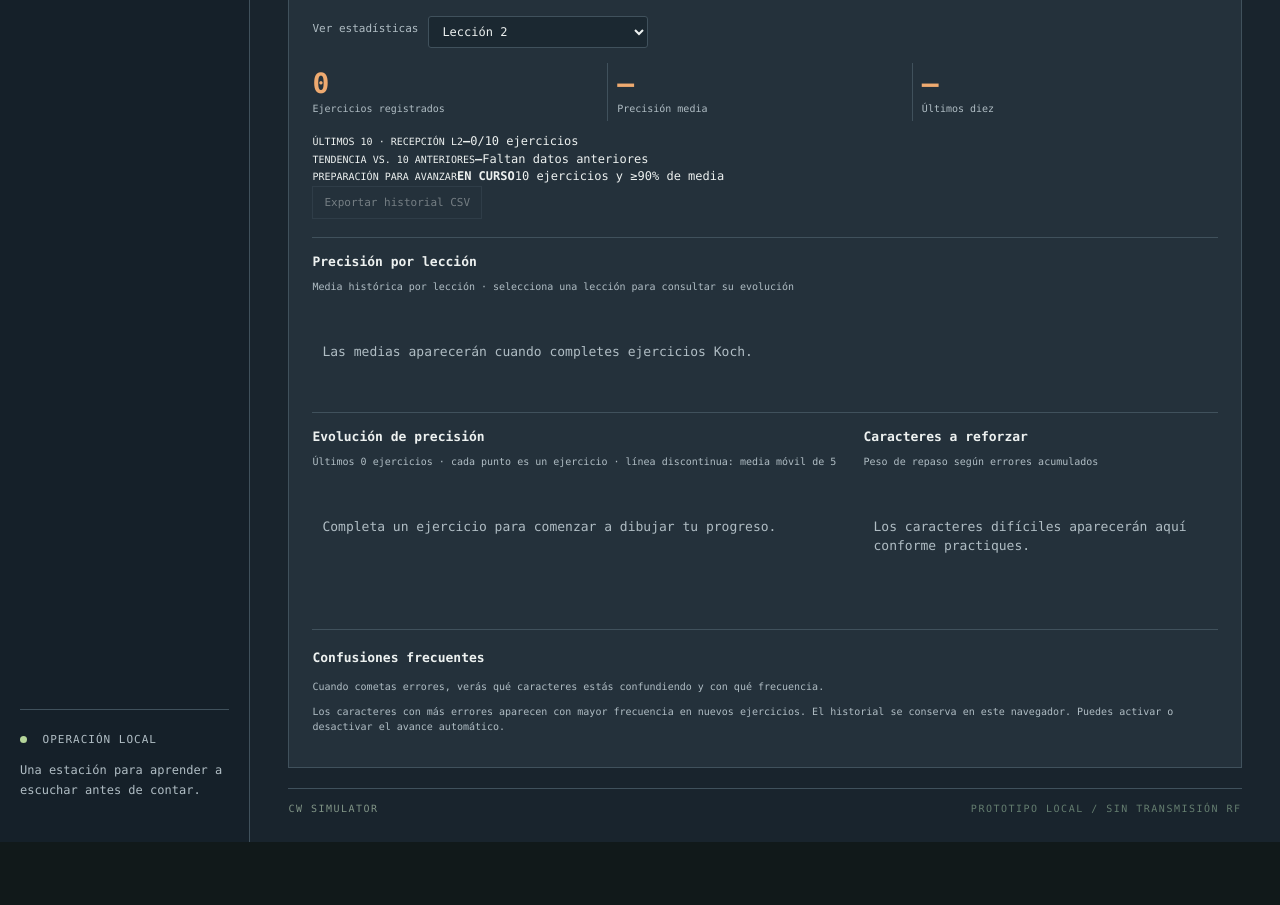
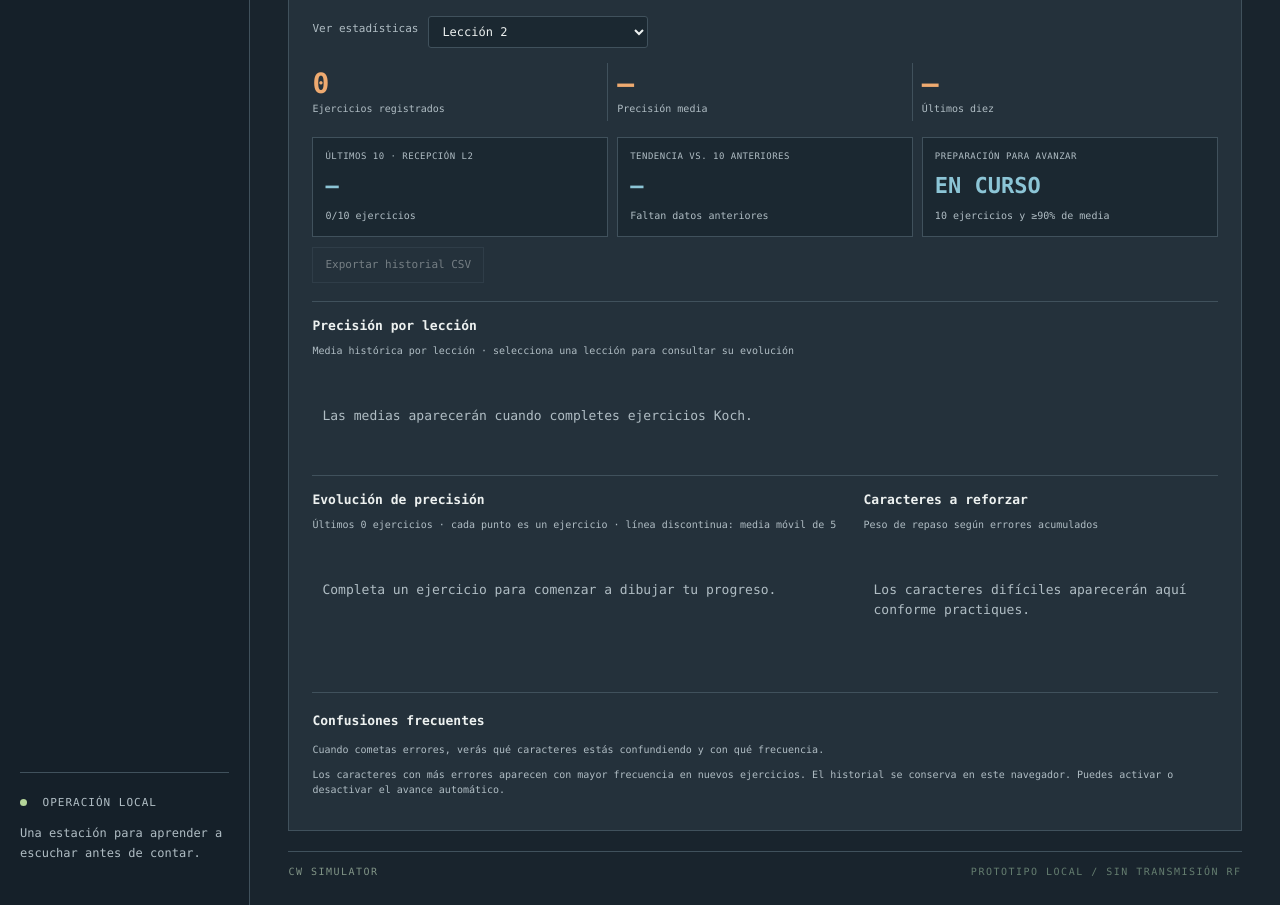
Before and after one commit to dgarcoe/CWSimulator, a React (Vite) app: page / in a window 1280 px wide. Shown: the part 900-1805 px from the top of the page. Before the commit the page ends 1742 px from the top, so only its background shows below. Built offline with nearby package versions, Linux system fonts and the light colour scheme.

Commit message:
Style Koch lesson readiness indicators and progress export controls

```diff
--- a/src/style.css
+++ b/src/style.css
@@ -166,3 +166,12 @@ footer{margin-top:20px;padding:13px 0}
 .lesson-progress-bars button small{font-size:9px;color:var(--muted)}
 .lesson-progress-track{height:85px;width:13px;background:var(--panel);display:flex;align-items:end;border:1px solid var(--line)}
 .lesson-progress-track i{display:block;width:100%;background:var(--chart);min-height:1px}
+
+.lesson-insights{display:grid;grid-template-columns:repeat(3,minmax(0,1fr));gap:9px;margin:16px 0 10px}
+.lesson-insights>div{padding:12px;border:1px solid var(--line);background:var(--inset);display:flex;flex-direction:column;gap:7px;min-width:0}
+.lesson-insights small{font-size:9px;letter-spacing:.5px;color:var(--muted)}
+.lesson-insights strong{font-size:22px;font-family:Consolas,monospace;color:var(--chart)}
+.lesson-insights span{font-size:10px;color:var(--muted)}
+.progress-actions{display:flex;flex-wrap:wrap;gap:8px;margin-bottom:14px}
+.progress-actions button{padding:9px 12px;font-size:11px}
+@media(max-width:680px){.lesson-insights{grid-template-columns:1fr}.lesson-insights>div{gap:3px}}
```
